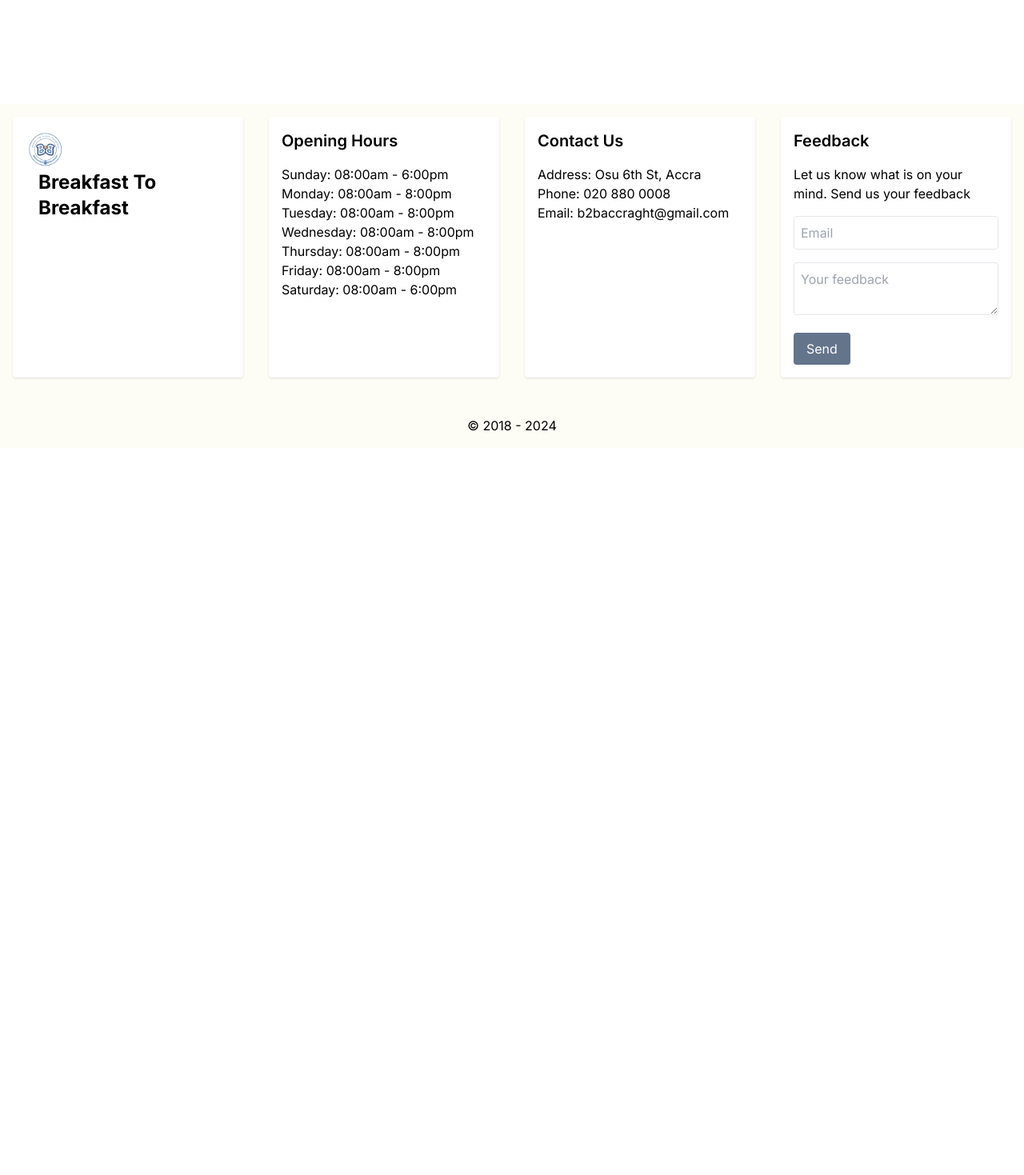
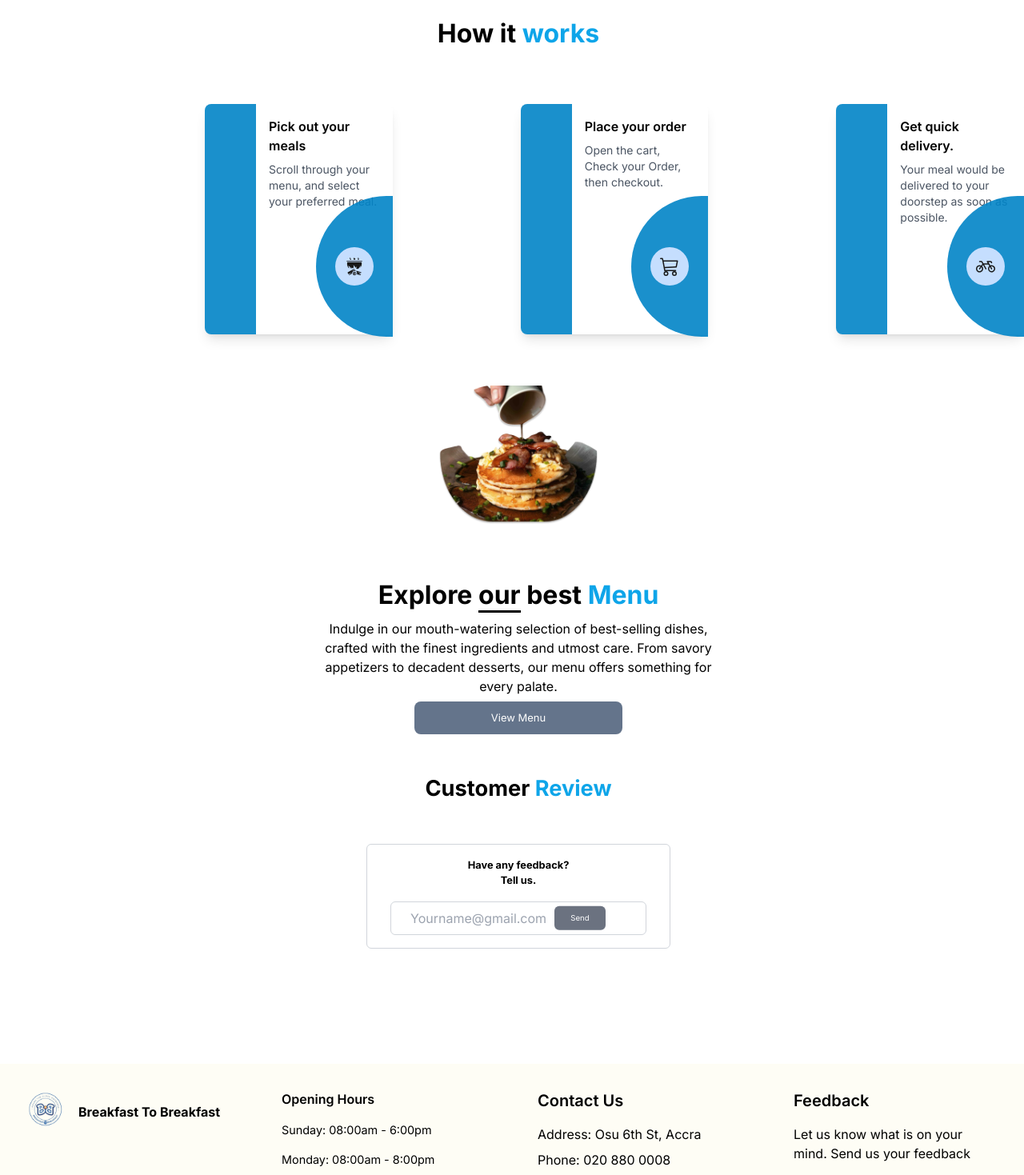
Before and after one commit to Daquiver1/breakfast_to_breakfast, a Next.js app: page /Homepage in a window 1280 px wide. Shown: the part 1180-2649 px from the top of the page at 80% size. Before the commit the page ends 1740 px from the top, so only its background shows below. Built offline with nearby package versions, Linux system fonts and the light colour scheme.

Commit message:
edited the footer, added Meal card, feedback section

```diff
--- a/src/app/Homepage/Footer.tsx
+++ b/src/app/Homepage/Footer.tsx
@@ -1,43 +1,47 @@
 import Head from 'next/head';
 import Image from 'next/image';
+import { FaFacebook } from "react-icons/fa";
+import { BsTwitterX } from "react-icons/bs";
+import { BsInstagram } from "react-icons/bs";
 
 export const Footer = () => {
   return (
     <div className="mt-[9rem] p-4 bg-[#FEFDF5]">
       <Head>
-        <title>Breakfast To Breakfast</title>
+        <title >Breakfast To Breakfast</title>
         <meta name="description" content="Breakfast To Breakfast restaurant information" />
         <link rel="icon" href="/favicon.ico" />
       </Head>
 
       <main>
         <div className="grid grid-cols-1 md:grid-cols-4 gap-8 mb-8">
-          <header className="bg-white p-4 rounded shadow col-span-4 md:col-span-1">
-            <Image src="/logo.png" alt="Breakfast To Breakfast Logo" width={50} height={50} />
-            <h1 className="ml-4 text-2xl font-bold">Breakfast To Breakfast</h1>
-          </header>
+        <header className=" p-4  col-span-4 md:col-span-1 flex items-start">
+        <Image src="/logo.png" alt="Breakfast To Breakfast Logo" width={50} height={50} />
+        <h1 className="ml-4 text-[1rem] font-bold mt-[1rem]">Breakfast To Breakfast</h1>
+      </header>
 
-          <section className="bg-white p-4 rounded shadow col-span-4 md:col-span-1">
-            <h2 className="text-xl font-semibold mb-4">Opening Hours</h2>
+
+          <section className=" p-4  col-span-4 md:col-span-1">
+            <h2 className="text-[1rem] font-semibold mb-4">Opening Hours</h2>
             <ul>
-              <li>Sunday: 08:00am - 6:00pm</li>
-              <li>Monday: 08:00am - 8:00pm</li>
-              <li>Tuesday: 08:00am - 8:00pm</li>
-              <li>Wednesday: 08:00am - 8:00pm</li>
-              <li>Thursday: 08:00am - 8:00pm</li>
-              <li>Friday: 08:00am - 8:00pm</li>
-              <li>Saturday: 08:00am - 6:00pm</li>
+              <li className='text-[0.9rem] mb-[1rem]'>Sunday: 08:00am - 6:00pm</li>
+              <li className='text-[0.9rem] mb-[1rem]'>Monday: 08:00am - 8:00pm</li>
+              <li className='text-[0.9rem] mb-[1rem]'>Tuesday: 08:00am - 8:00pm</li>
+              <li className='text-[0.9rem] mb-[1rem]'>Wednesday: 08:00am - 8:00pm</li>
+              <li className='text-[0.9rem] mb-[1rem]'>Thursday: 08:00am - 8:00pm</li>
+              <li className='text-[0.9rem] mb-[1rem]'>Friday: 08:00am - 8:00pm</li>
+              <li className='text-[0.9rem] mb-[1rem]'>Saturday: 08:00am - 6:00pm</li>
             </ul>
           </section>
 
-          <section className="bg-white p-4 rounded shadow col-span-4 md:col-span-1">
+          <section className=" p-4  col-span-4 md:col-span-1">
             <h2 className="text-xl font-semibold mb-4">Contact Us</h2>
-            <p>Address: Osu 6th St, Accra</p>
-            <p>Phone: 020 880 0008</p>
-            <p>Email: b2baccraght@gmail.com</p>
+            <p className='mb-[0.5rem]'>Address: Osu 6th St, Accra</p>
+            <p className='mb-[0.5rem]'>Phone: 020 880 0008</p>
+            <p className='mb-[0.5rem]'>Email: b2baccraght@gmail.com</p>
           </section>
 
-          <section className="bg-white p-4 rounded shadow col-span-4 md:col-span-1">
+          <section className=" p-4  col-span-4 md:col-span-1">
             <h2 className="text-xl font-semibold mb-4">Feedback</h2>
             <p className="mb-4">Let us know what is on your mind. Send us your feedback</p>
             <form>
@@ -50,9 +54,9 @@ export const Footer = () => {
 
         <footer className="mt-8 text-center">
           <div className="flex justify-center space-x-4 mb-4">
-            {/* <a href="#"><Image src="/instagram.png" alt="Instagram" width={24} height={24} /></a>
+            <a href="#"><Image src="/instagram.png" alt="Instagram" width={24} height={24} /></a>
             <a href="#"><Image src="/facebook.png" alt="Facebook" width={24} height={24} /></a>
-            <a href="#"><Image src="/twitter.png" alt="Twitter" width={24} height={24} /></a> */}
+            <a href="#"><Image src="/twitter.png" alt="Twitter" width={24} height={24} /></a>
           </div>
           <p>© 2018 - 2024</p>
         </footer>
--- /dev/null
+++ b/src/app/Homepage/MealCard.jsx
@@ -0,0 +1,18 @@
+
+ const MealCard =({heading,text,image})=> {
+    return (
+      <div className="relative w-64 h-72 p-4 bg-white rounded-lg shadow-lg flex flex-col justify-between">
+        <div className="absolute top-0 left-0 w-16 h-full bg-sky-600 opacity-90 rounded-l-lg"></div>
+        <div className="ml-16">
+          <h2 className="text-base font-semibold mb-2">{heading}</h2>
+          <p className="text-sm text-gray-600">{text}</p>
+        </div>
+        <div className="absolute top-[40%] right-0 w-[6rem] h-44 bg-sky-600 opacity-90 rounded-l-[500px] flex items-center justify-center">
+          <div className="w-12 h-12 bg-blue-200 rounded-full flex items-center justify-center">
+            <span role="img" aria-label="food" className="text-2xl">{image}</span>
+          </div>
+        </div>
+      </div>
+    );
+  }
+export default MealCard;
--- a/src/app/Homepage/SecondSec.tsx
+++ b/src/app/Homepage/SecondSec.tsx
@@ -1,8 +1,16 @@
 import React from 'react'
 import Minicard from './Minicard';
 import Image from 'next/image';
+import MealCard from './MealCard';
 import { CiTimer } from "react-icons/ci";
 import { IoLocation } from "react-icons/io5";
+import { BiSolidPhoneCall } from "react-icons/bi";
+import { GiCampCookingPot } from "react-icons/gi";
+import { BsCart3 } from "react-icons/bs";
+import { PiBicycle } from "react-icons/pi";
+
+
+
 
 const SecondSec = () => {
   return (
@@ -10,6 +18,8 @@ const SecondSec = () => {
         <div className='ml-[15rem] mt-[4rem] flex flex-row gap-[10rem]'>
             <Minicard icon={<IoLocation className="h-[3em] w-[3em]"/>} text="Osu Oxford Street 6th ST, Accra"/>
             <Minicard icon={<CiTimer className="h-[3em] w-[3em]"/>} text="Open 24/7"/>
+            <Minicard icon={<BiSolidPhoneCall className="h-[3em] w-[3em]"/>} text="Open 24/7"/>
+
         </div>
         <div className='flex flex-row'>
             <div className='flex flex-col gap-[0.5rem] mt-[1rem] w-[70%]'>
@@ -21,7 +31,7 @@ const SecondSec = () => {
                 </div>
             </div>
 
-            <div className='w-[30%]'>
+            <div className='w-[30%] mt-[2rem]'>
                 <h1 className='text-[3rem] font-semibold'>About <span className='text-sky-500'>us</span></h1>
                 <p className='text-wrap'>Lorem ipsum dolor sit amet, consectetur adipiscing elit, sed do eiusmod tempor incididunt ut labore et dolore magna aliqua. Ut enim ad minim veniam, quis nostrud exercitation ullamco laboris nisi ut aliquip ex ea commodo consequat. Duis aute irure dolor in reprehenderit in voluptate velit esse cillum dolore eu fugiat nulla pariatur. Excepteur sint occaecat cupidatat non proident, sunt in culpa qui officia deserunt mollit anim id est laborum.</p>
 
@@ -29,9 +39,53 @@ const SecondSec = () => {
                     See more
                 </a>
             </div>
+
         </div>
+        <div className=' mt-[2rem]'>
+            <h1 className=' text-center mt-[2rem] font-bold text-[2rem]'>How it <span className='text-sky-500'>works</span></h1>
+            <div className='ml-[15rem] mt-[4rem] flex flex-row gap-[10rem]'>
+            <MealCard heading='Pick out your meals' text='Scroll through your menu, and select your preferred meal.' image={<GiCampCookingPot/>}/>
+            <MealCard heading='Place your order' text='Open the cart, Check your Order, then checkout.' image={<BsCart3/>}/>
+            <MealCard heading='Get quick delivery.' text='Your meal would be delivered to your doorstep as soon as possible.' image={<PiBicycle/>}/>
+            </div>
+        </div>
+        <div className='mt-[4rem] flex justify-center'>
+            <Image src='/exploreimg.png' alt='' width={200} height={200}/>
+        </div>
+
+        <div className='mt-[4rem] flex justify-center'>
+            <p className='text-bold text-[2rem] font-bold '>Explore <span className='border-b-[3.5px] border-current'>our</span> best <span className='text-sky-500'>Menu</span></p>
+        </div >
+        <div className='flex justify-center mx-[30%] my-[0.5%]'>
+            <p className='text-center '>
+                Indulge in our mouth-watering selection of best-selling dishes, crafted with the finest ingredients and utmost care. From savory appetizers to decadent desserts, our menu offers something for every palate.
+            </p>
+        </div>
+        <div className="text-center">
+            <a href="#" className="inline-block px-[6rem] py-[0.7rem] text-white text-[13px] bg-slate-500 rounded-[8px] hover:bg-slate-600">
+                View Menu
+            </a>
+        </div>
+
+        <div className="text-center my-[3rem]">
+           <p className='font-bold text-[1.7rem]'>Customer <span className='text-sky-500'>Review</span></p>
+        </div>
+        <div className='border border-gray-300 p-4 mx-[35%] rounded-md'>
+            <p className='text-center text-[0.8rem] mb-4 font-bold'>Have any feedback?<br/>Tell us.</p>
+            <div className='relative flex justify-center'>
+                <input
+                    type="text"
+                    placeholder="Yourname@gmail.com"
+                    className="border border-gray-300 rounded-md px-6 py-2 w-80 pr-20"
+                />
+                <button className="absolute right-2 top-1/2 transform -translate-y-1/2 -translate-x-14 bg-gray-500 text-white text-[0.6rem] px-5 py-[0.5rem] rounded-md hover:bg-gray-600">Send</button>
+            </div>
+        </div>
+
+
+
     </div>
   )
 }
 
-export default SecondSec
+export default SecondSec;
```
Also changed, not shown: public/exploreimg.png (added).
